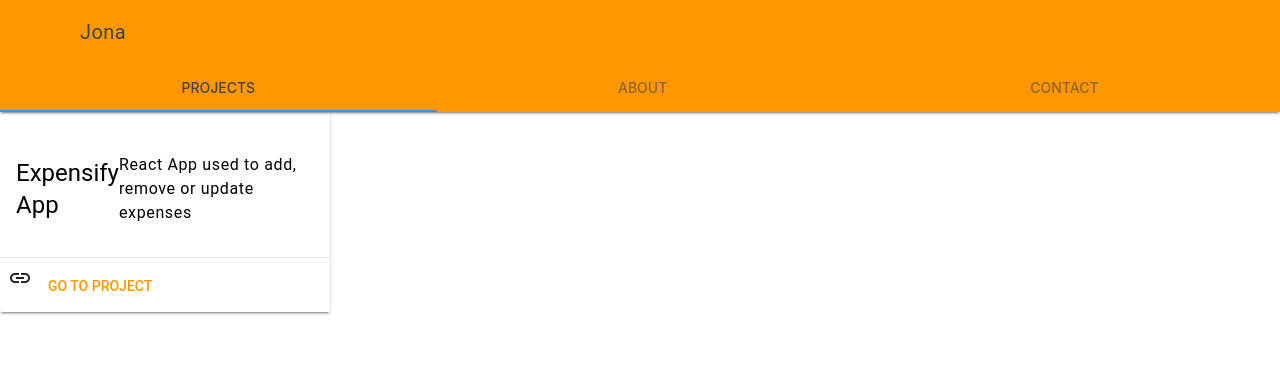
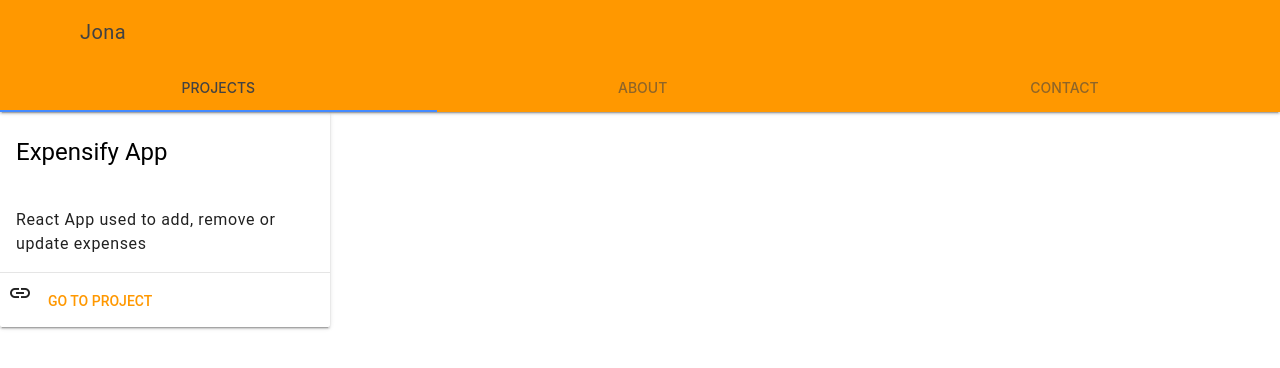
Before and after one commit to jonaSnow/my-portfolio, a React (Create React App) app: page / in a window 1280 px wide. Shown: the top 368 px of the page. Built offline with nearby package versions, Linux system fonts and the light colour scheme.

Commit message:
added props to card component, integrated scss

```diff
--- a/package.json
+++ b/package.json
@@ -3,6 +3,7 @@
   "version": "0.1.0",
   "private": true,
   "dependencies": {
+    "node-sass": "^4.11.0",
     "react": "^16.8.2",
     "react-dom": "^16.8.2",
     "react-scripts": "2.1.5"
--- a/src/App.js
+++ b/src/App.js
@@ -1,6 +1,7 @@
 import React, { Component } from "react";
 import Header from "./components/Header";
 import Card from "./components/Card";
+import './styles/styles.scss';
 
 class App extends Component {
   render() {
@@ -14,7 +15,13 @@
         </div>
         <main className="mdl-layout__content">
           <section className="mdl-layout__tab-panel is-active" id="fixed-tab-1">
-            <div className="page-content"><Card /></div>
+            <div className="page-content">
+            <Card
+              title="Expensify App"
+              description="React App used to add, remove or update expenses"
+              link="https://github.com/jonaSnow/expensify-app"
+            />
+            </div>
           </section>
           <section className="mdl-layout__tab-panel" id="fixed-tab-2">
             <div className="page-content">Jona</div>
--- a/src/components/Card.js
+++ b/src/components/Card.js
@@ -1,15 +1,17 @@
 import React from "react";
 
-const Card = () => (
-  <div className="demo-card-event mdl-card mdl-shadow--2dp">
+const Card = props => (
+  <div className="mdl-card mdl-shadow--2dp">
     <div className="mdl-card__title mdl-card--expand">
-      <h4>Expensify App</h4><br />
-      <h6>React App used to add, remove or update expenses</h6>
+      <h4>{props.title}</h4>
+    </div>
+    <div className="mdl-card_description">
+      <h6>{props.description}</h6>
     </div>
     <div className="mdl-card__actions mdl-card--border">
       <i className="material-icons">link</i>
       <a
-        href="https://github.com/jonaSnow/expensify-app"
+        href={props.link}
         target="_blank"
         rel="noopener noreferrer"
         className="mdl-button mdl-button--colored mdl-js-button mdl-js-ripple-effect"
@@ -21,4 +23,10 @@
   </div>
 );
 
+Card.defaultProps = {
+  title: "Card Component",
+  description: "Description for card component",
+  link: "#"
+};
+
 export default Card;
--- /dev/null
+++ b/src/styles/base/_base.scss
@@ -0,0 +1,14 @@
+body {
+  margin: 0;
+  padding: 0;
+  font-family: -apple-system, BlinkMacSystemFont, "Segoe UI", "Roboto", "Oxygen",
+    "Ubuntu", "Cantarell", "Fira Sans", "Droid Sans", "Helvetica Neue",
+    sans-serif;
+  -webkit-font-smoothing: antialiased;
+  -moz-osx-font-smoothing: grayscale;
+}
+
+code {
+  font-family: source-code-pro, Menlo, Monaco, Consolas, "Courier New",
+    monospace;
+}
--- /dev/null
+++ b/src/styles/components/_card.scss
@@ -0,0 +1,16 @@
+.mdl-card--expand {
+  flex-wrap: wrap;
+}
+
+.mdl-card_title,
+.mdl-card--expand,
+.mdl-card_description {
+  padding: 0 16px;
+}
+
+.mdl-card-description {
+  display: flex;
+  align-items: center;
+  justify-content: stretch;
+  padding: 16px;
+}
--- /dev/null
+++ b/src/styles/styles.scss
@@ -0,0 +1,2 @@
+@import './base/base';
+@import './components/card';
```
Also changed, not shown: 1 other file (tests, documents, lock files or other folders).
